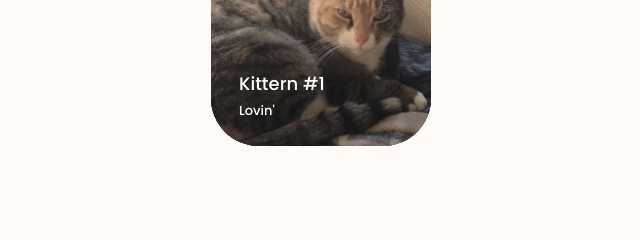
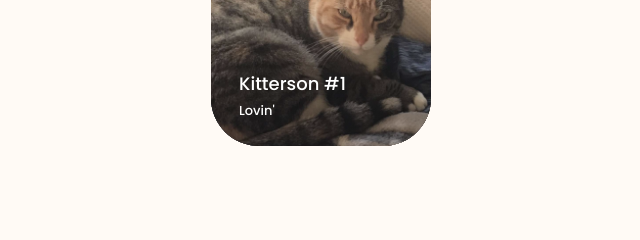
Before and after one commit to bbauska/silus-photo, a website: page index.html in a window 1280 px wide. Shown: the part 399-639 px from the top of the page, 319-959 px from the left. Drawn offline with nearby package versions, Linux system fonts and the light colour scheme.

Commit message:
Update index.html

```diff
--- a/index.html
+++ b/index.html
@@ -24,7 +24,7 @@
                         <article class="gallery__card">
                             <img src="dist/img/img1.png" alt="Loving Kitterson half-blink" class="gallery__img">
                             <div class="gallery__data">
-                                <h3 class="gallery__title">Kittern #1</h3>
+                                <h3 class="gallery__title">Kitterson #1</h3>
                                 <span class="gallery__subtitle">Lovin'</span>
                             </div>
                         </article>
@@ -34,7 +34,7 @@
                         <article class="gallery__card">
                             <img src="dist/img/img2.jpg" alt="Kitterson under the chin" class="gallery__img">
                             <div class="gallery__data">
-                                <h3 class="gallery__title">Kitterson</h3>
+                                <h3 class="gallery__title">Kitterson #2</h3>
                                 <span class="gallery__subtitle">Chin Music</span>
                             </div>
                         </article>
@@ -44,7 +44,7 @@
                         <article class="gallery__card">
                             <img src="dist/img/img3.jpg" alt="Kitterson Love Blink" class="gallery__img">
                             <div class="gallery__data">
-                                <h3 class="gallery__title">Kitterson</h3>
+                                <h3 class="gallery__title">Kitterson #3</h3>
                                 <span class="gallery__subtitle">Love Blink</span>
                             </div>
                         </article>
@@ -54,7 +54,7 @@
                         <article class="gallery__card">
                             <img src="dist/img/img4.jpg" alt="Kitterson on the Terrerium" class="gallery__img">
                             <div class="gallery__data">
-                                <h3 class="gallery__title">Kitterson</h3>
+                                <h3 class="gallery__title">Kitterson #4</h3>
                                 <span class="gallery__subtitle">Terrerium</span>
                             </div>
                         </article>
@@ -64,7 +64,7 @@
                         <article class="gallery__card">
                             <img src="dist/img/img5.jpg" alt="Kitterson #5" class="gallery__img">
                             <div class="gallery__data">
-                                <h3 class="gallery__title">Kitterson</h3>
+                                <h3 class="gallery__title">Kitterson #5</h3>
                                 <span class="gallery__subtitle">#5</span>
                             </div>
                         </article>
@@ -73,7 +73,7 @@
                         <article class="gallery__card">
                             <img src="dist/img/img6.jpg" alt="Kitterson #6" class="gallery__img">
                             <div class="gallery__data">
-                                <h3 class="gallery__title">Kitterson</h3>
+                                <h3 class="gallery__title">Kitterson #6</h3>
                                 <span class="gallery__subtitle">#6</span>
                             </div>
                         </article>
@@ -82,7 +82,7 @@
                         <article class="gallery__card">
                             <img src="dist/img/img7.jpg" alt="Kitterson #7" class="gallery__img">
                             <div class="gallery__data">
-                                <h3 class="gallery__title">Kitterson</h3>
+                                <h3 class="gallery__title">Kitterson #7</h3>
                                 <span class="gallery__subtitle">#7</span>
                             </div>
                         </article>
@@ -91,7 +91,7 @@
                         <article class="gallery__card">
                             <img src="dist/img/img8.png" alt="Kitterson #8" class="gallery__img">
                             <div class="gallery__data">
-                                <h3 class="gallery__title">Kitterson</h3>
+                                <h3 class="gallery__title">Kitterson #8</h3>
                                 <span class="gallery__subtitle">#8</span>
                             </div>
                         </article>
@@ -100,7 +100,7 @@
                         <article class="gallery__card">
                             <img src="dist/img/img9.jpg" alt="Kitterson #9" class="gallery__img">
                             <div class="gallery__data">
-                                <h3 class="gallery__title">Kitterson</h3>
+                                <h3 class="gallery__title">Kitterson #9</h3>
                                 <span class="gallery__subtitle">#9</span>
                             </div>
                         </article>
```
